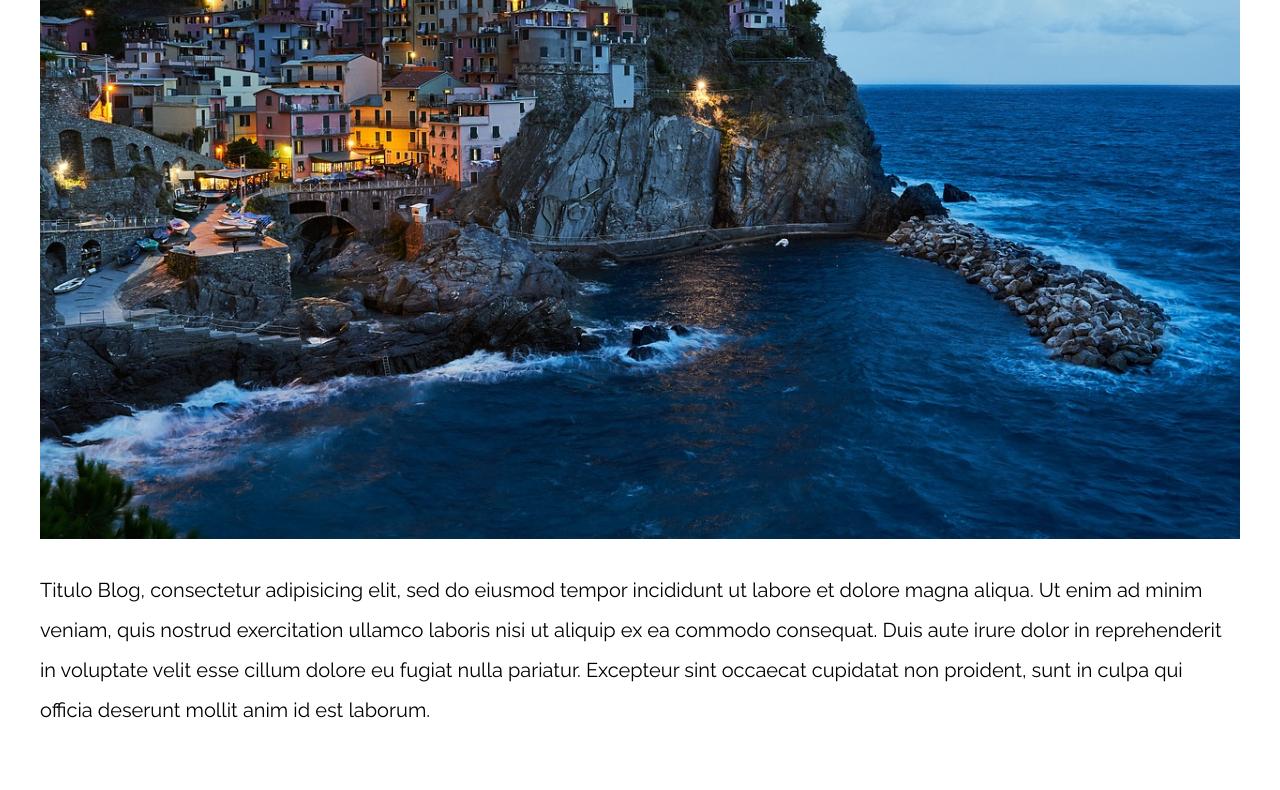
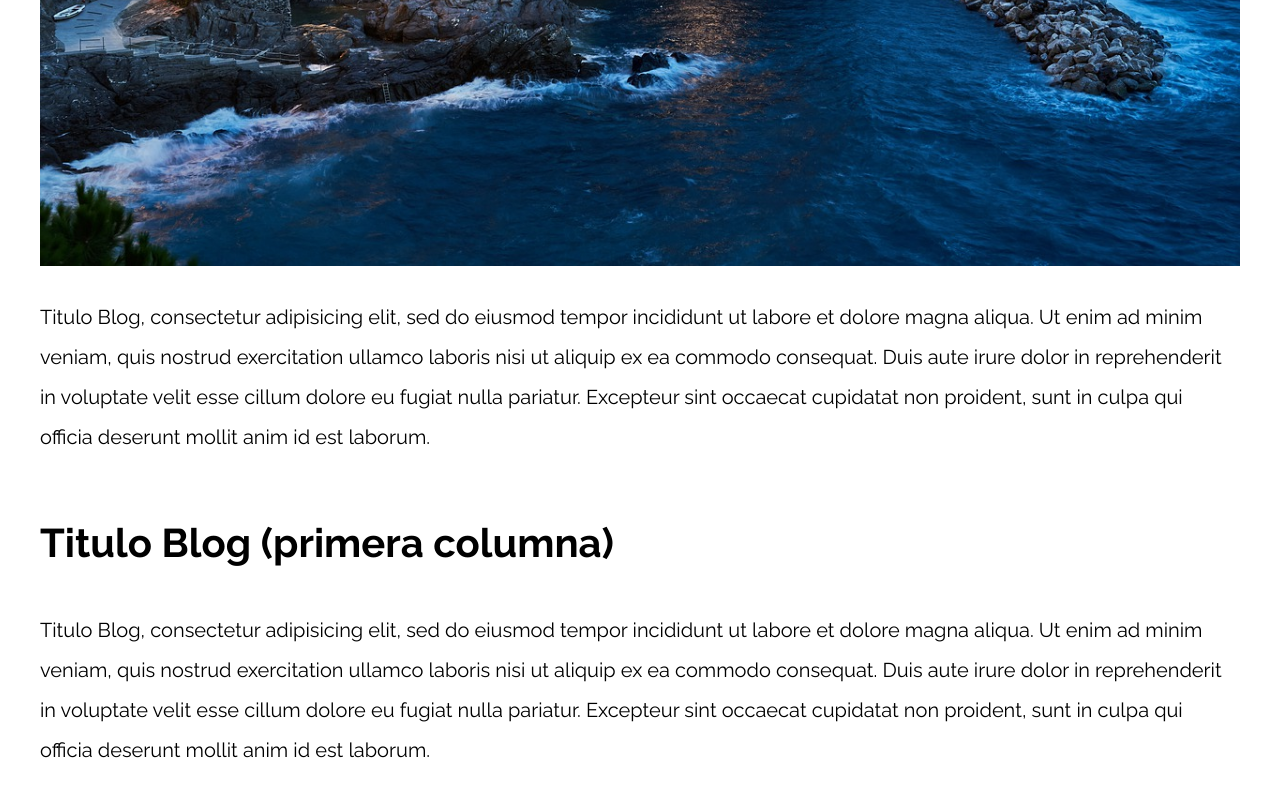
Before and after one commit to pablofdezcampos/RWDPatterns, a plain HTML site: page 11-layout_shifter_css_grid/index.html in a window 1280 px wide. Shown: the part 1813-2603 px from the top of the page. Before the commit the page ends 2563 px from the top, so only its background shows below. Drawn offline with nearby package versions, Linux system fonts and the light colour scheme.

Commit message:
Upload RWS Patterns

```diff
--- a/06-3columns_flexbox/css/styles.css
+++ b/06-3columns_flexbox/css/styles.css
@@ -57,4 +57,12 @@ p {
     .main-content{
         flex-basis: calc(60% - 1rem);
     }
+
+    .sidebar{
+        flex-basis: calc(20% - 1rem);
+    }
+
+    .sidebar-1{
+        order: -1; /* Move the element to -1 position */
+    }
 }
--- a/08-column_drop_flexbox/css/styles.css
+++ b/08-column_drop_flexbox/css/styles.css
@@ -47,4 +47,23 @@ p {
     text-transform: uppercase;
 }
 
-/** CODIGO AQUI **/
+/** CODE HERE **/
+@media (min-width: 480px) {
+   .column-drop-flex{
+       display: flex;
+       justify-content: space-between;
+       flex-wrap: wrap; /* positioned the element in the space that it covers*/
+   }
+
+   .main-content, .aside-1{
+       flex-basis: calc(50% - 1rem);
+   }
+}
+
+@media (min-width: 768px) {
+   .main-content, .aside-1, .aside-2{
+       flex: calc(33,3% - 2rem);
+   }
+   /* To put the element in a screen of min 768px in a row*/
+   /* DOES NOT WORK */
+}
--- a/09-sidebar_css_grid/css/styles.css
+++ b/09-sidebar_css_grid/css/styles.css
@@ -47,4 +47,24 @@ p {
     text-transform: uppercase;
 }
 
-/** CODIGO AQUI **/
+/** CODE HERE **/
+@media (min-width: 768px) {
+   .content-sidebar{
+       display: grid;
+       grid-template-columns: 1fr 3fr;
+       column-gap: 4rem;
+       grid-auto-flow: column; /*autopositioned */
+   }
+
+   aside{
+       grid-column: 1 / 2;
+   }
+
+   /*aside{
+       grid-row: 1 / 2;
+   }
+
+   article{
+       grid-column: 2 / 3;
+   } */
+}
--- a/10-sidebar_flexbox/css/styles.css
+++ b/10-sidebar_flexbox/css/styles.css
@@ -48,4 +48,18 @@ p {
 }
 
 
-/** CODIGO AQUI **/
+/** CODE HERE **/
+@media (min-width: 768px) {
+   .content-sidebar{
+       display: flex;
+       gap: 2rem;
+   }
+
+   aside{
+       flex: 1;
+   }
+
+   article{
+       flex: 3;
+   }
+}
--- a/11-layout_shifter_css_grid/css/styles.css
+++ b/11-layout_shifter_css_grid/css/styles.css
@@ -48,4 +48,41 @@ p {
 }
 
 
-/** CODIGO AQUI **/
+/** CODE HERE **/
+@media (min-width: 768px) {
+    .layout-shifter{
+        display: grid;
+        grid-template-areas: "content"
+                             "lower";
+    }
+
+    .sidebar{
+        grid-area: lower;
+    }
+
+    .main-content{
+        grid-area: content;
+        display: grid;
+        grid-template-areas: "entry1" "entry2";
+        grid-template-columns: repeat(2, 1fr);
+        column-gap: 2rem;
+    }
+
+}
+
+@media (min-width: 992px) {
+   .layout-shifter{
+       grid-template-areas: "content" "sidebar";
+   }
+
+   .sidebar{
+       grid-area: sidebar;
+   }
+
+   .main-content{
+       grid-area: content;
+       grid-template-areas: "entry1"
+                            "entry2";
+        grid-template-columns: unset;
+   }
+}
--- a/11-layout_shifter_css_grid/index.html
+++ b/11-layout_shifter_css_grid/index.html
@@ -12,22 +12,28 @@
 
 <body>
 
-    <div class="contenedor">
-        <aside>
+    <div class="contenedor layout-shifter">
+        <aside class="sidebar">
             <h1>Titulo Blog (primera columna)</h1>
             <p>
-                Titulo Blog, consectetur adipisicing elit, sed do eiusmod tempor incididunt ut labore et dolore magna aliqua. Ut enim ad minim veniam, quis nostrud exercitation ullamco laboris nisi ut aliquip ex ea commodo consequat. Duis aute irure dolor in reprehenderit
-                in voluptate velit esse cillum dolore eu fugiat nulla pariatur. Excepteur sint occaecat cupidatat non proident, sunt in culpa qui officia deserunt mollit anim id est laborum.
+                Titulo Blog, consectetur adipisicing elit, sed do eiusmod tempor incididunt ut labore et dolore magna
+                aliqua. Ut enim ad minim veniam, quis nostrud exercitation ullamco laboris nisi ut aliquip ex ea commodo
+                consequat. Duis aute irure dolor in reprehenderit
+                in voluptate velit esse cillum dolore eu fugiat nulla pariatur. Excepteur sint occaecat cupidatat non
+                proident, sunt in culpa qui officia deserunt mollit anim id est laborum.
             </p>
         </aside>
 
-        <main>
+        <main class="main-content">
             <article class="entrada-blog">
                 <h1>Layout Shifter (segunda columna)</h1>
                 <img src="img/imagen1.jpg">
                 <p>
-                    Titulo Blog, consectetur adipisicing elit, sed do eiusmod tempor incididunt ut labore et dolore magna aliqua. Ut enim ad minim veniam, quis nostrud exercitation ullamco laboris nisi ut aliquip ex ea commodo consequat. Duis aute irure dolor in reprehenderit
-                    in voluptate velit esse cillum dolore eu fugiat nulla pariatur. Excepteur sint occaecat cupidatat non proident, sunt in culpa qui officia deserunt mollit anim id est laborum.
+                    Titulo Blog, consectetur adipisicing elit, sed do eiusmod tempor incididunt ut labore et dolore
+                    magna aliqua. Ut enim ad minim veniam, quis nostrud exercitation ullamco laboris nisi ut aliquip ex
+                    ea commodo consequat. Duis aute irure dolor in reprehenderit
+                    in voluptate velit esse cillum dolore eu fugiat nulla pariatur. Excepteur sint occaecat cupidatat
+                    non proident, sunt in culpa qui officia deserunt mollit anim id est laborum.
                 </p>
             </article>
 
@@ -35,8 +41,11 @@
                 <h1>Layout Shifter (tercera columna)</h1>
                 <img src="img/imagen2.jpg">
                 <p>
-                    Titulo Blog, consectetur adipisicing elit, sed do eiusmod tempor incididunt ut labore et dolore magna aliqua. Ut enim ad minim veniam, quis nostrud exercitation ullamco laboris nisi ut aliquip ex ea commodo consequat. Duis aute irure dolor in reprehenderit
-                    in voluptate velit esse cillum dolore eu fugiat nulla pariatur. Excepteur sint occaecat cupidatat non proident, sunt in culpa qui officia deserunt mollit anim id est laborum.
+                    Titulo Blog, consectetur adipisicing elit, sed do eiusmod tempor incididunt ut labore et dolore
+                    magna aliqua. Ut enim ad minim veniam, quis nostrud exercitation ullamco laboris nisi ut aliquip ex
+                    ea commodo consequat. Duis aute irure dolor in reprehenderit
+                    in voluptate velit esse cillum dolore eu fugiat nulla pariatur. Excepteur sint occaecat cupidatat
+                    non proident, sunt in culpa qui officia deserunt mollit anim id est laborum.
                 </p>
             </article>
         </main>
--- a/12-layout_shifter_flexbox/css/styles.css
+++ b/12-layout_shifter_flexbox/css/styles.css
@@ -47,4 +47,37 @@ p {
     text-transform: uppercase;
 }
 
-/** CODIGO AQUI **/
+/** CODE HERE **/
+
+@media (min-width: 768px) {
+   .layout-shifter{
+       display: flex;
+       flex-direction: column-reverse;
+   }
+
+   .main-content{
+       display: flex;
+       gap: 2rem;
+   }
+}
+
+@media (min-width: 992px) {
+   .layout-shifter{
+       flex-direction: row;
+       justify-content: space-between;
+   }
+
+   .main-content{
+       flex: 0 0 calc(66.6% - 2rem);
+       flex-wrap: wrap;
+   }
+
+   .sidebar{
+       order: 2;
+       flex: 0 0 calc(33.3% - 2rem);
+   }
+
+   .entrada-blog{
+       flex: 0 0 100%;
+   }
+}
--- a/13-mostly_fluid/css/styles.css
+++ b/13-mostly_fluid/css/styles.css
@@ -36,4 +36,26 @@ p {
     text-transform: uppercase;
 }
 
-/** CODIGO AQUI **/
+/** CODE HERE **/
+
+.contenedor{
+    width: 95%;
+    max-width: 1200px;
+    margin: 0 auto;
+}
+
+img{
+    max-width: 100%; /* always responsive the image*/
+}
+
+@media (min-width: 768px) {
+   .contenedor{
+       width: 80%;
+   }
+}
+
+@media (min-width: 992px) {
+   .contenedor{
+       width: 60%;
+   }
+}
```
Also changed, not shown: 06-3columns_flexbox/index.html (+2 -2 lines), 07-column_drop_css_grid/css/styles.css (+25 -1 lines), 07-column_drop_css_grid/index.html (+18 -9 lines), 08-column_drop_flexbox/index.html (+19 -10 lines), 09-sidebar_css_grid/index.html (+40 -15 lines), 10-sidebar_flexbox/index.html (+40 -15 lines), 12-layout_shifter_flexbox/index.html (+18 -9 lines), 14-tiny_tweaks/css/styles.css (+12 -1 lines).
